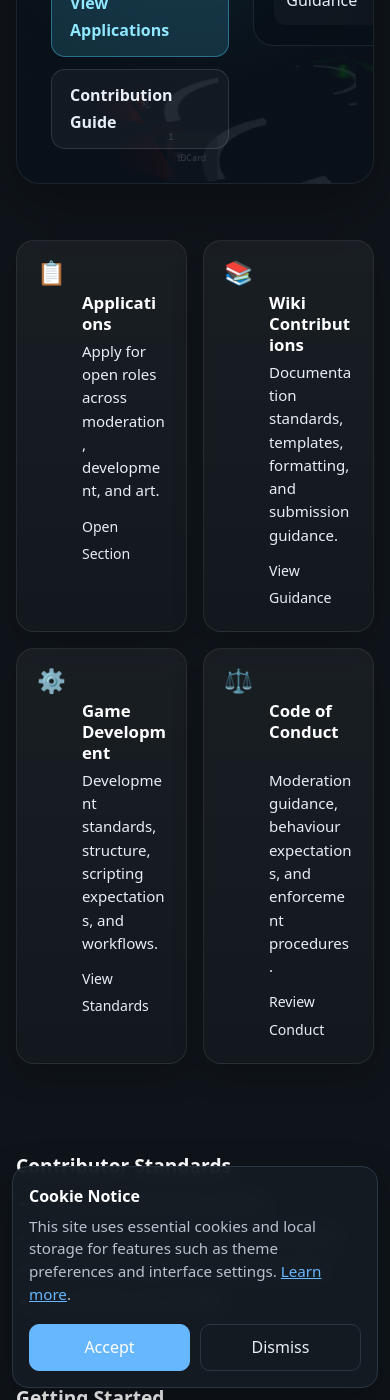
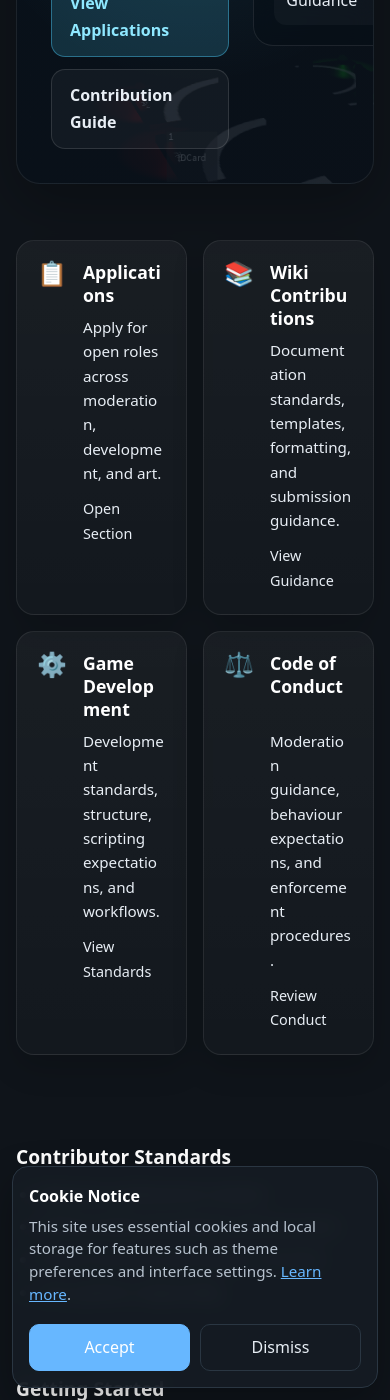
Before and after one commit to Pulsegridstudios/hub, a Jekyll site: the page built from index.md, in a window 390 px wide and 1400 px high, scrolled down 803 px. Built offline with Jekyll 4.4.1, drawn with Linux system fonts in a browser that asks for light colours.

Commit message:
Update custom.css

```diff
--- a/assets/css/custom.css
+++ b/assets/css/custom.css
@@ -2098,45 +2098,56 @@ html[data-theme="light"] .page-loader {
   display: flex;
   gap: 16px
 
-  /* ===== Mobile fixes for hub home ===== */
+  /* =========================================================
+   HUB HOME — STRONG MOBILE FIX
+   Put this near the very bottom of custom.css
+========================================================= */
+
+.hub-home,
+.hub-home * {
+  box-sizing: border-box;
+}
 
 .hub-home {
-  display: grid;
-  gap: 24px;
+  width: 100%;
+  max-width: 100%;
+  overflow-x: hidden;
 }
 
 .hub-hero-panel {
   position: relative;
   overflow: hidden;
-  border-radius: 22px;
+  width: 100%;
+  max-width: 100%;
+  border-radius: 24px;
 }
 
 .hub-hero-content {
   display: grid;
-  grid-template-columns: 1.4fr 0.9fr;
+  grid-template-columns: minmax(0, 1.4fr) minmax(0, 0.9fr);
   gap: 24px;
   align-items: stretch;
-  padding: 34px;
+  padding: 32px;
+  width: 100%;
 }
 
 .hub-hero-left,
-.hub-hero-right {
+.hub-hero-right,
+.hub-status-panel,
+.hub-card,
+.hub-info-box {
   min-width: 0;
 }
 
+.hub-hero-left h2,
+.hub-card-body h3,
+.hub-card-body p,
+.hub-card-body span,
+.hub-lead,
 .hub-overline {
   word-break: break-word;
 }
 
-.hub-hero-left h2 {
-  line-height: 1.08;
-  word-break: break-word;
-}
-
-.hub-lead {
-  max-width: 100%;
-}
-
 .hub-hero-actions {
   display: flex;
   flex-wrap: wrap;
@@ -2144,74 +2155,68 @@ html[data-theme="light"] .page-loader {
 }
 
 .hub-action-btn {
-  min-height: 46px;
-}
-
-.hub-status-panel {
-  width: 100%;
-}
-
-.hub-status-row {
-  gap: 10px;
-}
-
-.hub-status-row span:first-child {
-  min-width: 0;
+  display: inline-flex;
+  align-items: center;
+  justify-content: center;
+  text-align: center;
 }
 
 .hub-card-grid {
   display: grid;
   grid-template-columns: repeat(2, minmax(0, 1fr));
-  gap: 16px;
+  gap: 18px;
+  width: 100%;
 }
 
 .hub-card {
+  width: 100%;
   min-width: 0;
-}
-
-.hub-card-body h3,
-.hub-card-body p,
-.hub-card-body span {
-  word-break: break-word;
 }
 
 .hub-info-strip {
   display: grid;
   grid-template-columns: repeat(2, minmax(0, 1fr));
-  gap: 16px;
-}
-
-.hub-info-box {
-  min-width: 0;
-}
-
-.hub-info-box ul,
-.hub-info-box ol {
-  padding-left: 1.2rem;
-}
-
-/* Tablet */
+  gap: 18px;
+  width: 100%;
+}
+
+/* Tablet down */
 @media (max-width: 980px) {
   .hub-hero-content {
     grid-template-columns: 1fr;
+    gap: 18px;
     padding: 24px;
-    gap: 18px;
+  }
+
+  .hub-hero-right {
+    width: 100%;
+  }
+
+  .hub-status-panel {
+    width: 100%;
+    max-width: 100%;
   }
 
   .hub-card-grid,
   .hub-info-strip {
     grid-template-columns: 1fr;
   }
-
-  .hub-hero-left h2 {
-    font-size: clamp(1.9rem, 6vw, 2.8rem);
-  }
-}
-
-/* Mobile */
+}
+
+/* Phone */
 @media (max-width: 640px) {
+  .content-wrap {
+    padding-left: 14px;
+    padding-right: 14px;
+  }
+
   .hub-home {
-    gap: 18px;
+    gap: 16px;
+  }
+
+  .hub-section {
+    width: 100%;
+    max-width: 100%;
   }
 
   .hub-hero-panel {
@@ -2219,95 +2224,135 @@ html[data-theme="light"] .page-loader {
   }
 
   .hub-hero-content {
-    padding: 18px;
-    gap: 16px;
+    grid-template-columns: 1fr !important;
+    padding: 18px !important;
+    gap: 16px !important;
+  }
+
+  .hub-hero-left,
+  .hub-hero-right {
+    width: 100%;
+    max-width: 100%;
   }
 
   .hub-overline {
-    font-size: 0.72rem;
+    font-size: 0.75rem;
     letter-spacing: 0.12em;
+    line-height: 1.5;
   }
 
   .hub-hero-left h2 {
-    font-size: 1.9rem;
-    line-height: 1.08;
-    margin-bottom: 10px;
+    font-size: 2rem;
+    line-height: 1.05;
+    margin: 0 0 12px;
   }
 
   .hub-lead {
-    font-size: 0.96rem;
-    line-height: 1.65;
+    font-size: 0.98rem;
+    line-height: 1.7;
+    max-width: 100%;
   }
 
   .hub-hero-actions {
     flex-direction: column;
     align-items: stretch;
+    width: 100%;
   }
 
   .hub-action-btn {
     width: 100%;
-    justify-content: center;
-    text-align: center;
+    min-height: 48px;
     padding: 12px 14px;
   }
 
   .hub-status-panel {
+    width: 100%;
+    max-width: 100%;
     padding: 16px;
     border-radius: 16px;
   }
 
   .hub-status-header {
+    display: flex;
+    flex-wrap: wrap;
+    gap: 8px;
+  }
+
+  .hub-status-list {
+    width: 100%;
+  }
+
+  .hub-status-row {
+    display: flex;
+    justify-content: space-between;
     gap: 10px;
-    flex-wrap: wrap;
-  }
-
-  .hub-status-row {
-    padding: 10px;
+    padding: 10px 12px;
     font-size: 0.92rem;
   }
 
+  .hub-status-row span {
+    min-width: 0;
+  }
+
   .hub-card-grid {
-    grid-template-columns: 1fr;
-    gap: 12px;
+    grid-template-columns: 1fr !important;
+    gap: 12px !important;
   }
 
   .hub-card {
-    padding: 16px;
-    gap: 12px;
-    border-radius: 16px;
-  }
-
-  .hub-card-icon {
-    font-size: 1.45rem;
-  }
-
-  .hub-card-body h3 {
-    font-size: 1.05rem;
-    margin-bottom: 6px;
-  }
-
-  .hub-card-body p {
-    font-size: 0.94rem;
-    line-height: 1.55;
-    margin-bottom: 10px;
-  }
-
-  .hub-card-body span {
-    font-size: 0.88rem;
-  }
-
-  .hub-info-strip {
-    grid-template-columns: 1fr;
-    gap: 12px;
-  }
-
-  .hub-info-box {
+    display: block;
+    width: 100%;
     padding: 16px;
     border-radius: 16px;
   }
 
+  .hub-card-icon {
+    display: block;
+    font-size: 1.5rem;
+    margin-bottom: 10px;
+  }
+
+  .hub-card-body {
+    width: 100%;
+  }
+
+  .hub-card-body h3 {
+    font-size: 1.1rem;
+    line-height: 1.3;
+    margin: 0 0 8px;
+  }
+
+  .hub-card-body p {
+    font-size: 0.95rem;
+    line-height: 1.6;
+    margin: 0 0 12px;
+  }
+
+  .hub-card-body span {
+    display: inline-block;
+    font-size: 0.9rem;
+  }
+
+  .hub-info-strip {
+    grid-template-columns: 1fr !important;
+    gap: 12px !important;
+  }
+
+  .hub-info-box {
+    width: 100%;
+    padding: 16px;
+    border-radius: 16px;
+  }
+
   .hub-info-box h3 {
+    margin-top: 0;
     font-size: 1rem;
+  }
+
+  .hub-info-box ul,
+  .hub-info-box ol {
+    padding-left: 1.15rem;
+    margin-bottom: 0;
   }
 
   .hub-info-box li {
```
